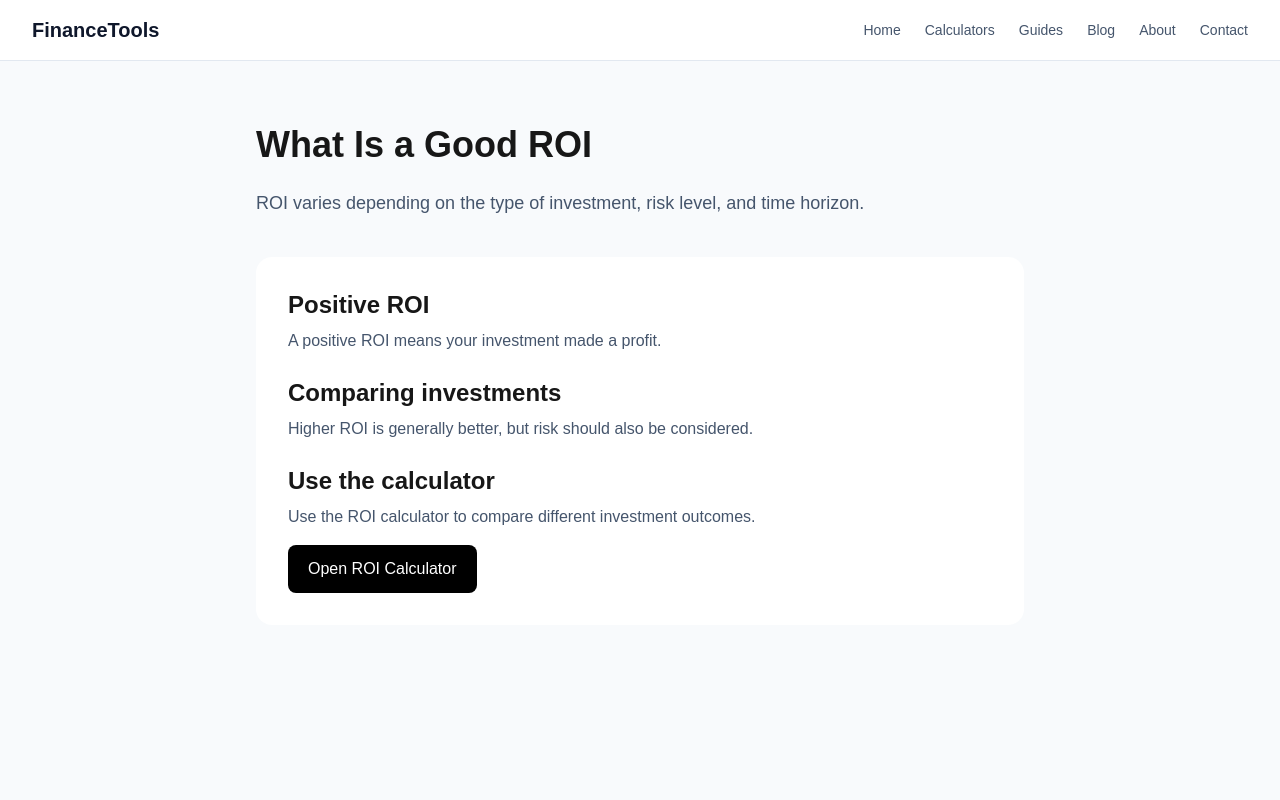
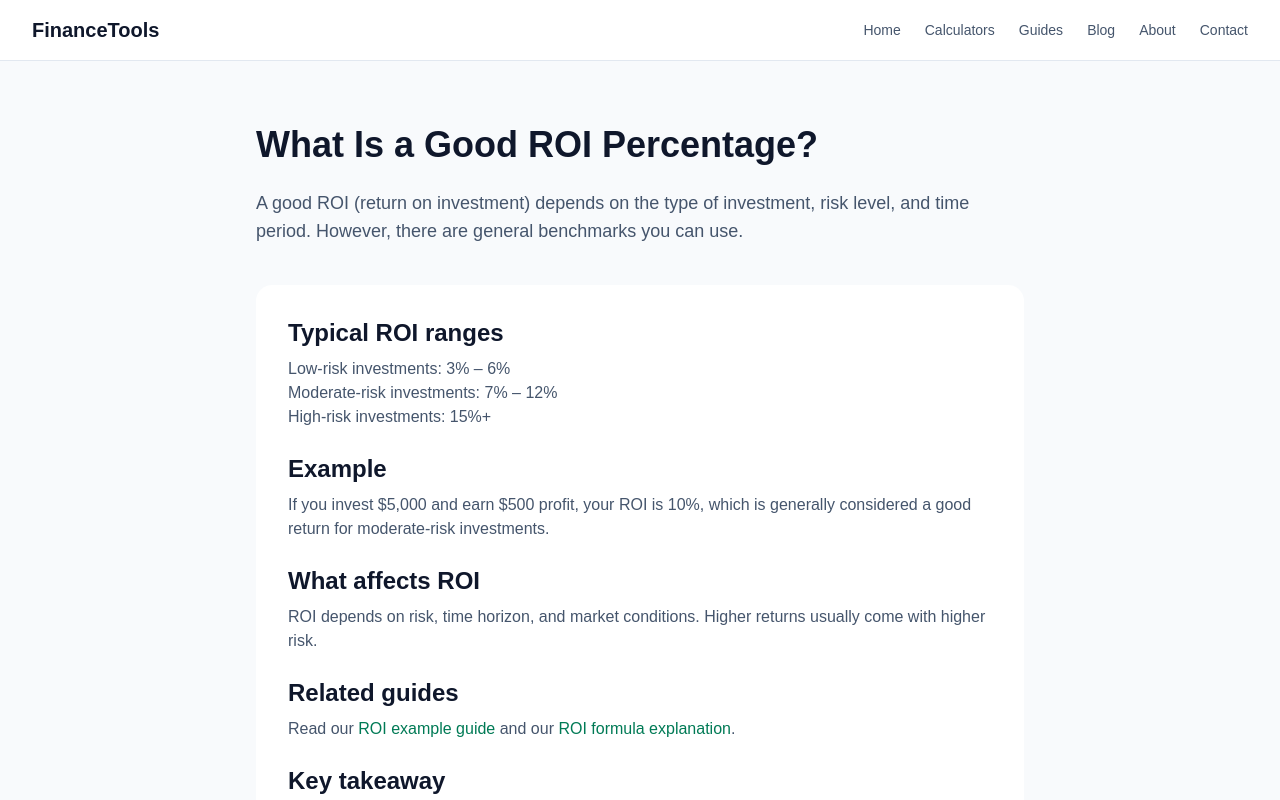
Before and after one commit to alameersam/finance-tools, a Next.js app: page /guides/what-is-a-good-roi in a window 1280 px wide. Shown: the top 800 px of the page. Built offline with nearby package versions, Linux system fonts and the light colour scheme.

Commit message:
update  good ROI article

```diff
--- a/app/guides/what-is-a-good-roi/page.tsx
+++ b/app/guides/what-is-a-good-roi/page.tsx
@@ -1,48 +1,88 @@
 import type { Metadata } from "next";
 
 export const metadata: Metadata = {
-  title: "What Is a Good ROI",
+  title: "What Is a Good ROI Percentage? (Simple Explanation)",
   description:
-    "Understand what is considered a good return on investment and how to evaluate your results.",
+    "Learn what a good ROI percentage is and how to evaluate investment returns with simple examples.",
 };
 
 export default function GoodROIPage() {
   return (
-    <main className="min-h-screen bg-slate-50 px-6 py-16">
+    <main className="min-h-screen bg-slate-50 px-6 py-16 text-slate-900">
       <article className="mx-auto max-w-3xl">
         <h1 className="text-4xl font-bold">
-          What Is a Good ROI
+          What Is a Good ROI Percentage?
         </h1>
 
         <p className="mt-6 text-lg text-slate-600">
-          ROI varies depending on the type of investment, risk level, and time horizon.
+          A good ROI (return on investment) depends on the type of investment,
+          risk level, and time period. However, there are general benchmarks you
+          can use.
         </p>
 
         <section className="mt-10 space-y-6 bg-white p-8 rounded-2xl">
+
           <div>
-            <h2 className="text-2xl font-semibold">Positive ROI</h2>
+            <h2 className="text-2xl font-semibold">Typical ROI ranges</h2>
             <p className="mt-2 text-slate-600">
-              A positive ROI means your investment made a profit.
+              Low-risk investments: 3% – 6%<br />
+              Moderate-risk investments: 7% – 12%<br />
+              High-risk investments: 15%+<br />
             </p>
           </div>
 
           <div>
-            <h2 className="text-2xl font-semibold">Comparing investments</h2>
+            <h2 className="text-2xl font-semibold">Example</h2>
             <p className="mt-2 text-slate-600">
-              Higher ROI is generally better, but risk should also be considered.
+              If you invest $5,000 and earn $500 profit, your ROI is 10%, which is
+              generally considered a good return for moderate-risk investments.
             </p>
           </div>
 
           <div>
-            <h2 className="text-2xl font-semibold">Use the calculator</h2>
+            <h2 className="text-2xl font-semibold">What affects ROI</h2>
             <p className="mt-2 text-slate-600">
-              Use the ROI calculator to compare different investment outcomes.
+              ROI depends on risk, time horizon, and market conditions. Higher
+              returns usually come with higher risk.
             </p>
+          </div>
 
-            <a href="/roi-calculator" className="mt-4 inline-block bg-black text-white px-5 py-3 rounded-lg">
-              Open ROI Calculator
-            </a>
+          <div>
+            <h2 className="text-2xl font-semibold">Related guides</h2>
+            <p className="mt-2 text-slate-600">
+              Read our{" "}
+              <a
+                href="/guides/roi-example"
+                className="font-medium text-emerald-700 hover:underline"
+              >
+                ROI example guide
+              </a>{" "}
+              and our{" "}
+              <a
+                href="/guides/roi-formula-explained"
+                className="font-medium text-emerald-700 hover:underline"
+              >
+                ROI formula explanation
+              </a>
+              .
+            </p>
           </div>
+
+          <div>
+            <h2 className="text-2xl font-semibold">Key takeaway</h2>
+            <p className="mt-2 text-slate-600">
+              A “good” ROI depends on your goals, but anything above inflation
+              and risk-adjusted expectations can be considered strong.
+            </p>
+          </div>
+
+          <a
+            href="/roi-calculator"
+            className="inline-block mt-4 bg-black text-white px-5 py-3 rounded-lg"
+          >
+            Open ROI Calculator
+          </a>
+
         </section>
       </article>
     </main>
```
